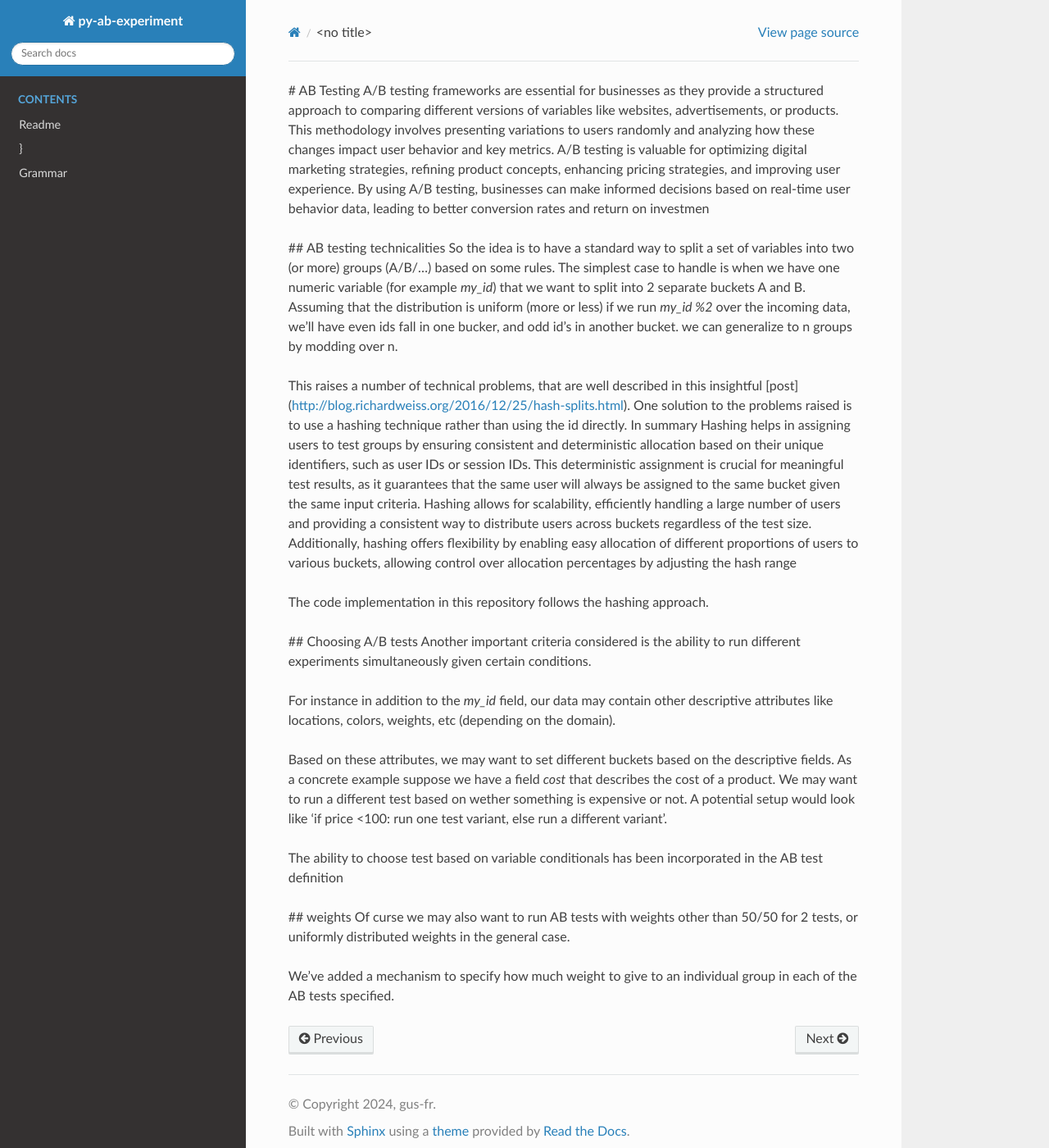
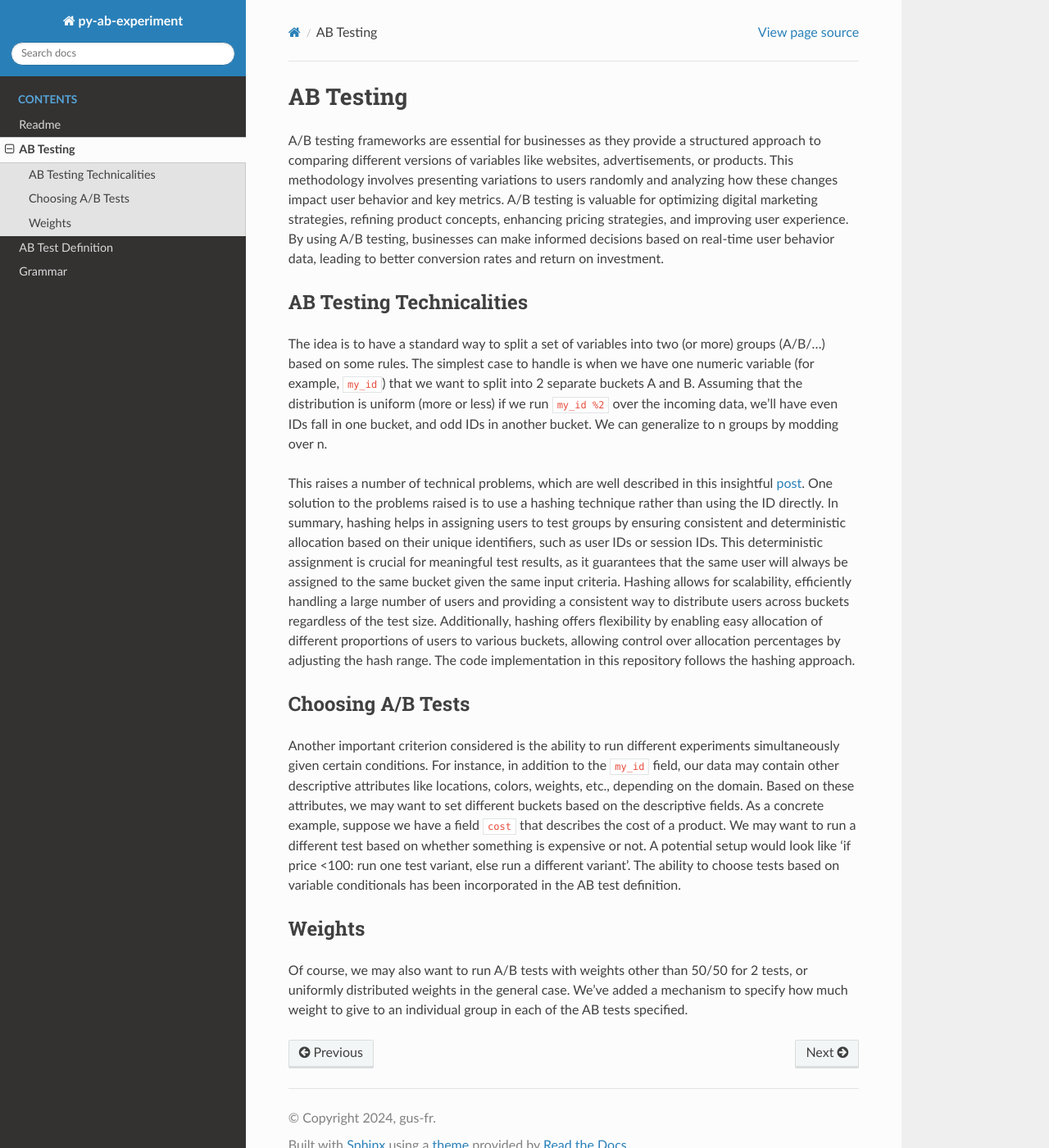
Before and after one commit to gus-fr/py_ab, a Sphinx documentation site: the page built from docs/ab_background.rst, in a window 1280 px wide and 1400 px high. Shown: the whole window at 82% size. Built offline with Sphinx 7.4.7 and the Read the Docs theme 2.0.0, drawn with Linux system fonts in a browser that asks for light colours.

Commit message:
refactored documentation

```diff
--- a/docs/ab_background.rst
+++ b/docs/ab_background.rst
@@ -1,27 +1,22 @@
+================
+AB Testing
+================
 
-# AB Testing
-A/B testing frameworks are essential for businesses as they provide a structured approach to comparing different versions of variables like websites, advertisements, or products. This methodology involves presenting variations to users randomly and analyzing how these changes impact user behavior and key metrics. A/B testing is valuable for optimizing digital marketing strategies, refining product concepts, enhancing pricing strategies, and improving user experience. By using A/B testing, businesses can make informed decisions based on real-time user behavior data, leading to better conversion rates and return on investmen
+A/B testing frameworks are essential for businesses as they provide a structured approach to comparing different versions of variables like websites, advertisements, or products. This methodology involves presenting variations to users randomly and analyzing how these changes impact user behavior and key metrics. A/B testing is valuable for optimizing digital marketing strategies, refining product concepts, enhancing pricing strategies, and improving user experience. By using A/B testing, businesses can make informed decisions based on real-time user behavior data, leading to better conversion rates and return on investment.
 
-## AB testing technicalities
-So the idea is to have a standard way to split a set of variables into two (or more) groups (A/B/...)
-based on some rules.
-The simplest case to handle is when we have one numeric variable (for example `my_id`) that we want to split into 2 separate buckets A and B. Assuming that the distribution is uniform (more or less) if we run `my_id %2` over the incoming data, we'll have even ids fall in one bucker, and odd id's in another bucket. we can generalize to n groups by modding over n.
+AB Testing Technicalities
+-------------------------
 
-This raises a number of technical problems, that are well described in this insightful [post](http://blog.richardweiss.org/2016/12/25/hash-splits.html). One solution to the problems raised is to use a hashing technique rather than using the id directly.
-In summary Hashing helps in assigning users to test groups by ensuring consistent and deterministic allocation based on their unique identifiers, such as user IDs or session IDs. This deterministic assignment is crucial for meaningful test results, as it guarantees that the same user will always be assigned to the same bucket given the same input criteria. Hashing allows for scalability, efficiently handling a large number of users and providing a consistent way to distribute users across buckets regardless of the test size. Additionally, hashing offers flexibility by enabling easy allocation of different proportions of users to various buckets, allowing control over allocation percentages by adjusting the hash range
+The idea is to have a standard way to split a set of variables into two (or more) groups (A/B/...) based on some rules. The simplest case to handle is when we have one numeric variable (for example, ``my_id``) that we want to split into 2 separate buckets A and B. Assuming that the distribution is uniform (more or less) if we run ``my_id %2`` over the incoming data, we'll have even IDs fall in one bucket, and odd IDs in another bucket. We can generalize to n groups by modding over n.
 
-The code implementation in this repository follows the hashing approach.
+This raises a number of technical problems, which are well described in this insightful `post <http://blog.richardweiss.org/2016/12/25/hash-splits.html>`_. One solution to the problems raised is to use a hashing technique rather than using the ID directly. In summary, hashing helps in assigning users to test groups by ensuring consistent and deterministic allocation based on their unique identifiers, such as user IDs or session IDs. This deterministic assignment is crucial for meaningful test results, as it guarantees that the same user will always be assigned to the same bucket given the same input criteria. Hashing allows for scalability, efficiently handling a large number of users and providing a consistent way to distribute users across buckets regardless of the test size. Additionally, hashing offers flexibility by enabling easy allocation of different proportions of users to various buckets, allowing control over allocation percentages by adjusting the hash range. The code implementation in this repository follows the hashing approach.
 
-## Choosing A/B tests
-Another important criteria considered is the ability to run different experiments simultaneously given certain conditions.
+Choosing A/B Tests
+------------------
 
-For instance in addition to the `my_id` field, our data may contain other descriptive attributes like locations, colors, weights, etc (depending on the domain).
+Another important criterion considered is the ability to run different experiments simultaneously given certain conditions. For instance, in addition to the ``my_id`` field, our data may contain other descriptive attributes like locations, colors, weights, etc., depending on the domain. Based on these attributes, we may want to set different buckets based on the descriptive fields. As a concrete example, suppose we have a field ``cost`` that describes the cost of a product. We may want to run a different test based on whether something is expensive or not. A potential setup would look like 'if price <100: run one test variant, else run a different variant'. The ability to choose tests based on variable conditionals has been incorporated in the AB test definition.
 
-Based on these attributes, we may want to set different buckets based on the descriptive fields. As a concrete example suppose we have a field `cost` that describes the cost of a product. We may want to run a different test based on wether something is expensive or not. A potential setup would look like 'if price <100: run one test variant, else run a different variant'.
+Weights
+-------
 
-The ability to choose test based on variable conditionals has been incorporated in the AB test definition
-
-## weights
-Of curse we may also want to run AB tests with weights other than 50/50 for 2 tests, or uniformly distributed weights in the general case.
-
-We've added a mechanism to specify how much weight to give to an individual group in each of the AB tests specified.
+Of course, we may also want to run A/B tests with weights other than 50/50 for 2 tests, or uniformly distributed weights in the general case. We've added a mechanism to specify how much weight to give to an individual group in each of the AB tests specified.
--- a/docs/grammar.rst
+++ b/docs/grammar.rst
@@ -1,3 +1,4 @@
+===========
 Grammar
 ===========
 
```
Also changed, not shown: docs/experiment_format.rst (+51 -45 lines).
